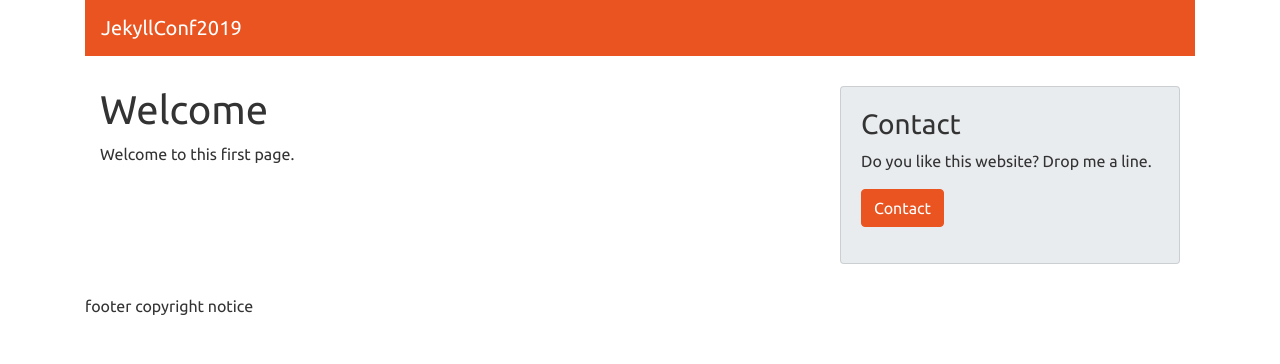
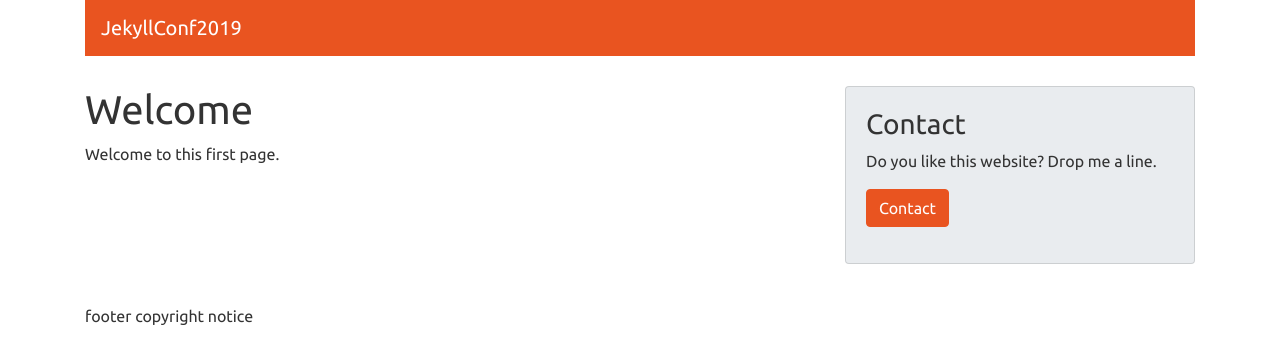
Before and after one commit to jhvanderschee/jekyllconf2019, a Jekyll site: the page built from index.md, in a window 1280 px wide. Shown: the top 364 px of the page. Built offline with Jekyll 4.4.1, drawn with Linux system fonts in a browser that asks for light colours; nearby versions of some CDN libraries; our own code applies the rules of GitHub Pages for plain Markdown files.

Commit message:
Update page.html

```diff
--- a/_layouts/page.html
+++ b/_layouts/page.html
@@ -7,7 +7,7 @@
 <body>
 <div class="container">
   {% include header.html %}
-  <div class="row" style="margin: 30px 0;">
+  <div class="row" style="margin-top: 30px; margin-bottom: 40px;">
     <div class="col-md-8">
       {{ content }}
       {% if page.forms[0] %}{% include form.html form="1" %}{% endif %}
```
